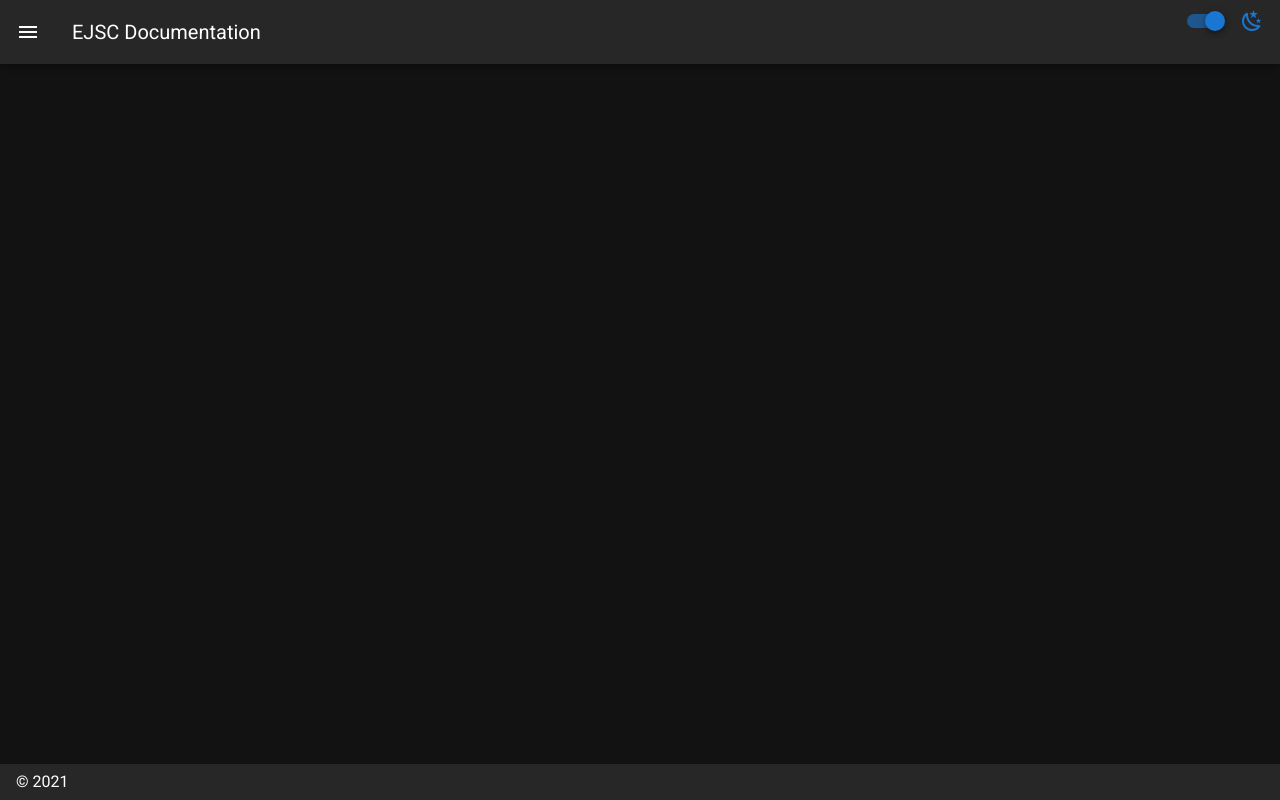
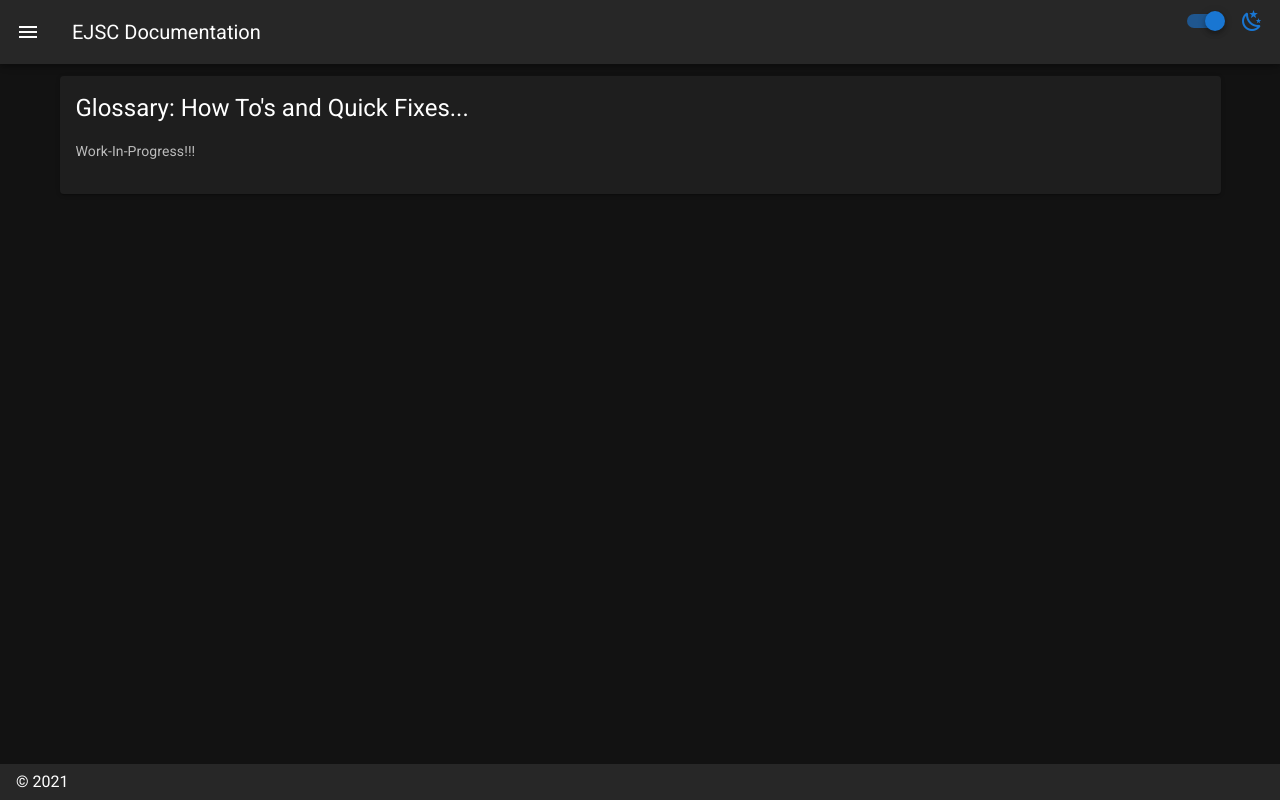
Before and after one commit to IAmMasterCraft/ejsc-docs, a Nuxt app: page /glossary in a window 1280 px wide. Built offline with nearby package versions, Linux system fonts and the light colour scheme.

Commit message:
glossary docs not complete but I gotta go

```diff
--- /dev/null
+++ b/pages/glossary.vue
@@ -0,0 +1,26 @@
+<template>
+  <v-row justify="center" align="center">
+    <v-col cols="12">
+      <v-card>
+        <v-card-title class="headline">
+          Glossary: How To's and Quick Fixes...
+        </v-card-title>
+        <v-card-text>
+          <p>
+            Work-In-Progress!!!
+          <p/>
+        </v-card-text>
+        <v-card-actions v-if="true === false">
+          <v-spacer />
+          <v-btn
+            color="primary"
+            nuxt
+            to="/inspire"
+          >
+            Continue
+          </v-btn>
+        </v-card-actions>
+      </v-card>
+    </v-col>
+  </v-row>
+</template>
```
